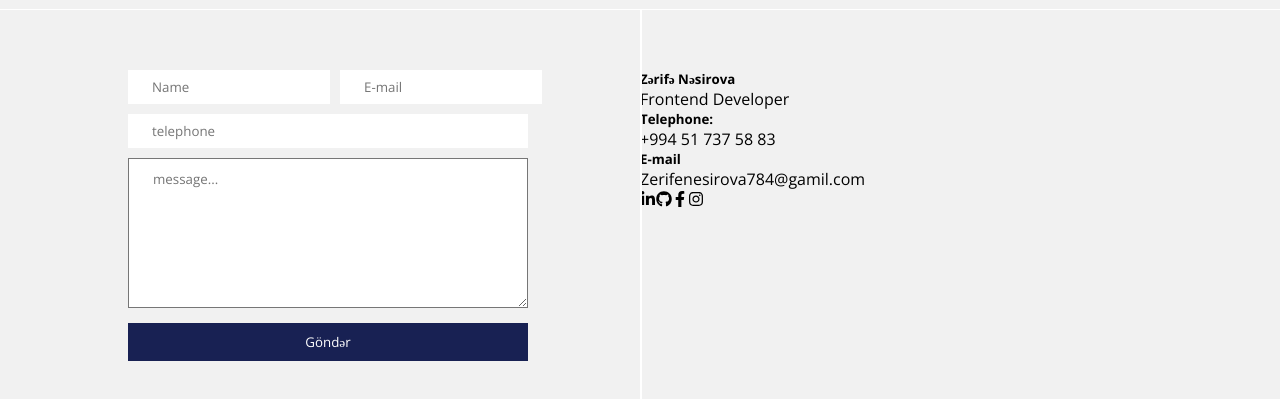
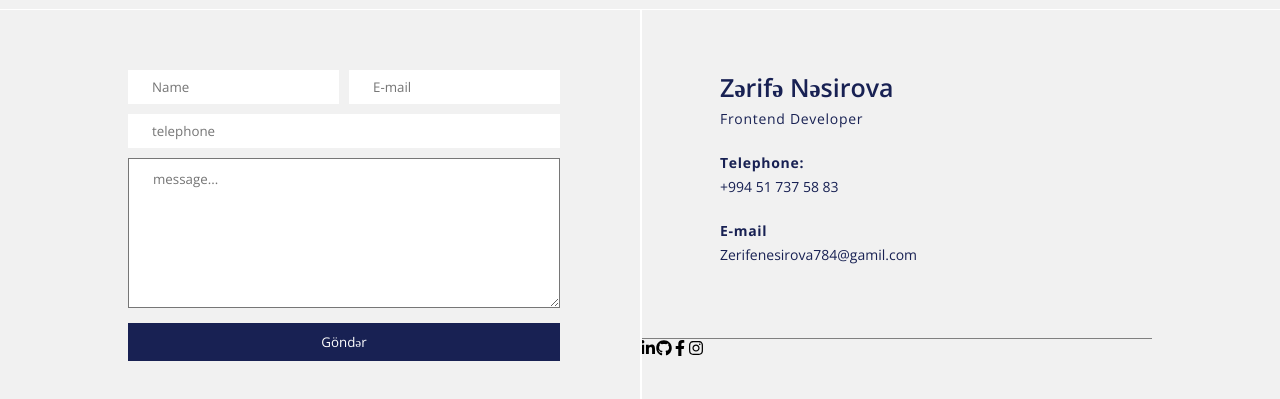
Before and after one commit to Zaranasirova/Portfolio, a React (Vite) app: page / in a window 1280 px wide. Shown: the part 3278-3677 px from the top of the page. Built offline with nearby package versions, Linux system fonts and the light colour scheme.

Commit message:
Build Contact Info Structure and Design

```diff
--- a/src/assets/scss/pages/_contact.scss
+++ b/src/assets/scss/pages/_contact.scss
@@ -32,7 +32,7 @@
       form {
         display: flex;
         flex-direction: column;
-        width: 400px;
+        margin-right: 80px;
         gap: 10px;
         .name-email {
           display: flex;
@@ -87,6 +87,58 @@
     }
     .contact-info {
       flex: 1;
+      display: flex;
+      flex-direction: column;
+      .consultant-contact-info{
+        flex: 3;
+        padding: 0 0 0 80px;
+        display: flex;
+        flex-direction: column;
+        gap: 25px;
+        color: $first_color;
+        border-bottom: 1px solid grey;
+        .frontend-consultant-info{
+            display: flex;
+            flex-direction: column;
+            gap: 5px;
+
+            h2{
+                font-size: 25px;
+                font-weight: 600;
+
+            }
+            p{
+                letter-spacing: 0.05em;
+                font-size: 14px;
+            }
+        }
+        .contact-phone{
+            display: flex;
+            flex-direction: column;
+            gap: 5px;
+            h6{
+                font-size: 14px;
+                letter-spacing: 0.05em;
+            }
+            a{
+                font-size: 14px;
+                color: $first_color;
+            }
+        }
+        .contact-email{
+            display: flex;
+            flex-direction: column;
+            gap: 5px;
+            h6{
+                font-size: 14px;
+                letter-spacing: 0.05em;
+            }
+            a{
+                font-size: 14px;
+                color: $first_color;
+            }
+        }
+      }
     }
   }
 }
--- a/src/pages/Contact.jsx
+++ b/src/pages/Contact.jsx
@@ -53,15 +53,15 @@ const Contact = () => {
 <div className="contact-info">
 <div className="consultant-contact-info">
 <div className="frontend-consultant-info">
-  <h5>Zərifə Nəsirova</h5>
+  <h2>Zərifə Nəsirova</h2>
   <p>Frontend Developer</p>
 </div>
 <div className="contact-phone">
-  <h5>Telephone:</h5>
+  <h6>Telephone:</h6>
   <Link to={"tel:+994517375883"}> +994 51 737 58 83</Link>
 </div>
 <div className="contact-email">
-  <h5>E-mail</h5>
+  <h6>E-mail</h6>
   <Link to={"mailto:Zerifenesirova784@gamil.com"} >Zerifenesirova784@gamil.com</Link>
 </div>
 </div>
```
